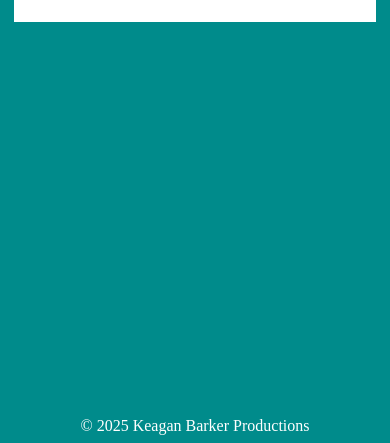
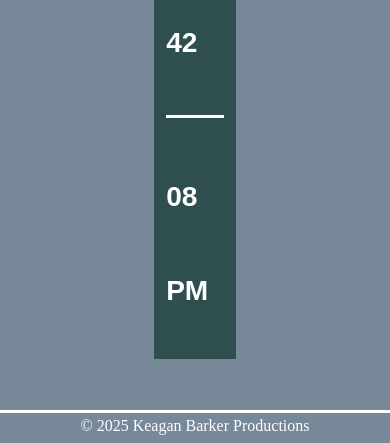
Before and after one commit to kbarks06/digitalclock, a plain HTML site: page index.html in a window 390 px wide. Shown: the part 401-844 px from the top of the page. Drawn offline with Linux system fonts and the light colour scheme.

Commit message:
clock css

```diff
--- a/styles/main.css
+++ b/styles/main.css
@@ -1,6 +1,6 @@
 
-*{
-    background-color: darkcyan;
+html{
+    background-color: lightslategray;
 }
 header img{
     max-width: 50px;
@@ -22,7 +22,6 @@ body{
     margin: 0;
     display: flex;
     flex-direction: column;
-
 }
 
 main{
@@ -37,10 +36,20 @@ main{
 .digitalclock{
     display: flex;
     gap: .25em;
-    background-color: white;
     padding: 0 .5em;
 }
 
+.container{
+    color: white;
+    background-color: darkslategray;
+}
+
+#colon1{
+    display: flex;
+}
+#colon2{
+    display: flex;
+}
 
 footer{
     margin-top: auto;
@@ -49,3 +58,47 @@ footer{
     padding-bottom: .5em;
     color: white;
 }
+
+    @media only screen and (max-width: 479px){
+        header h2{
+            font-size: 70%;
+        }
+
+        body{
+            height: 100vh;
+        }
+        main{
+            font-size: 150%;
+            padding: .5em .5em;
+        }
+
+        .container{
+            padding-bottom: 1em;
+            padding-top: 1em;
+        }
+
+        .digitalclock{
+            display: flex;
+            flex-direction: column;
+        }
+
+
+        #colon1{
+            display: none;
+        }
+        #colon2{
+            display: none;
+        }
+
+        #minutes{
+            border-top: 3px solid ;
+            border-bottom: 3px solid white;
+            padding: 2em 0;
+        }
+
+        footer{
+            border-top: 3px solid white;
+            padding-top: .25em;
+        }
+
+    }
```
